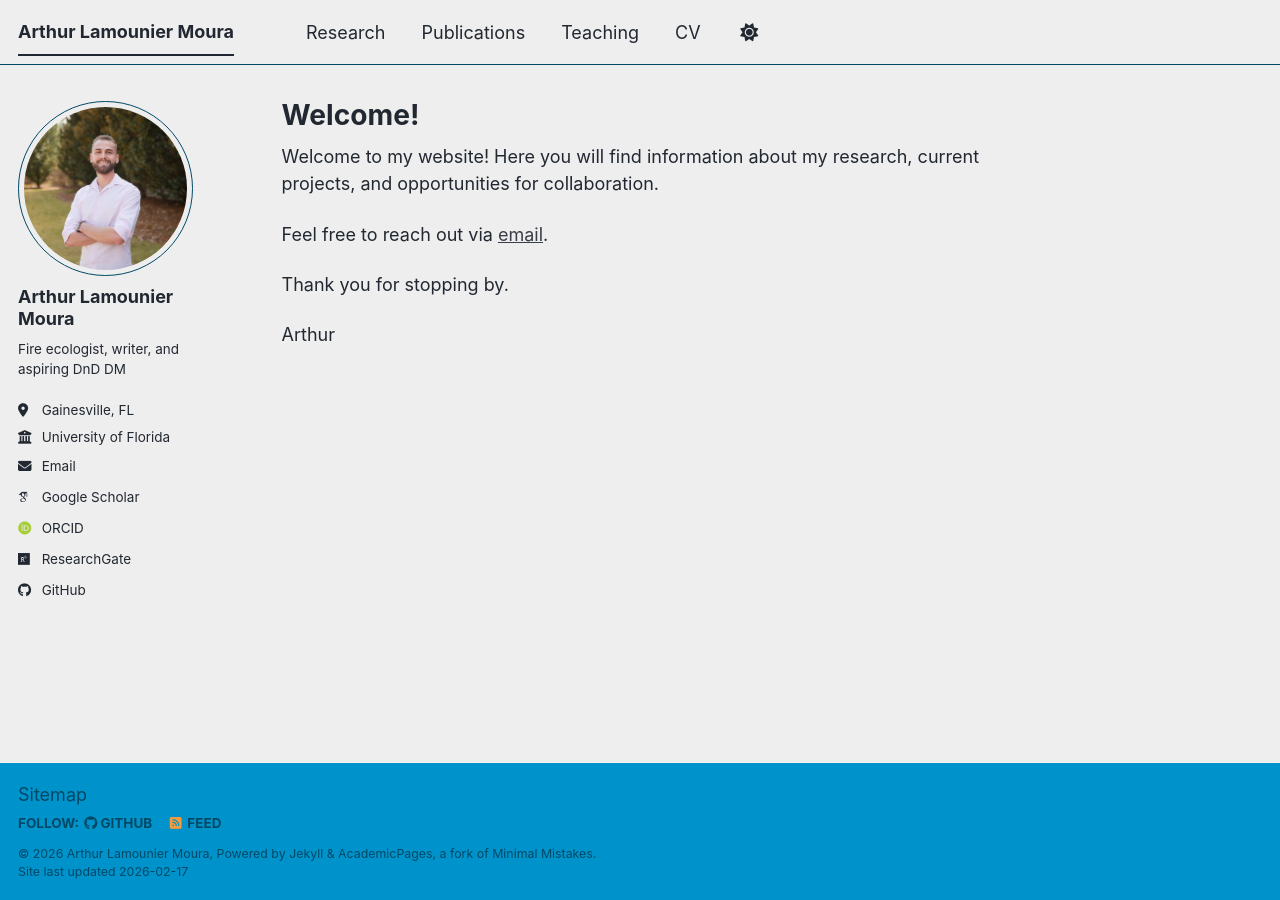
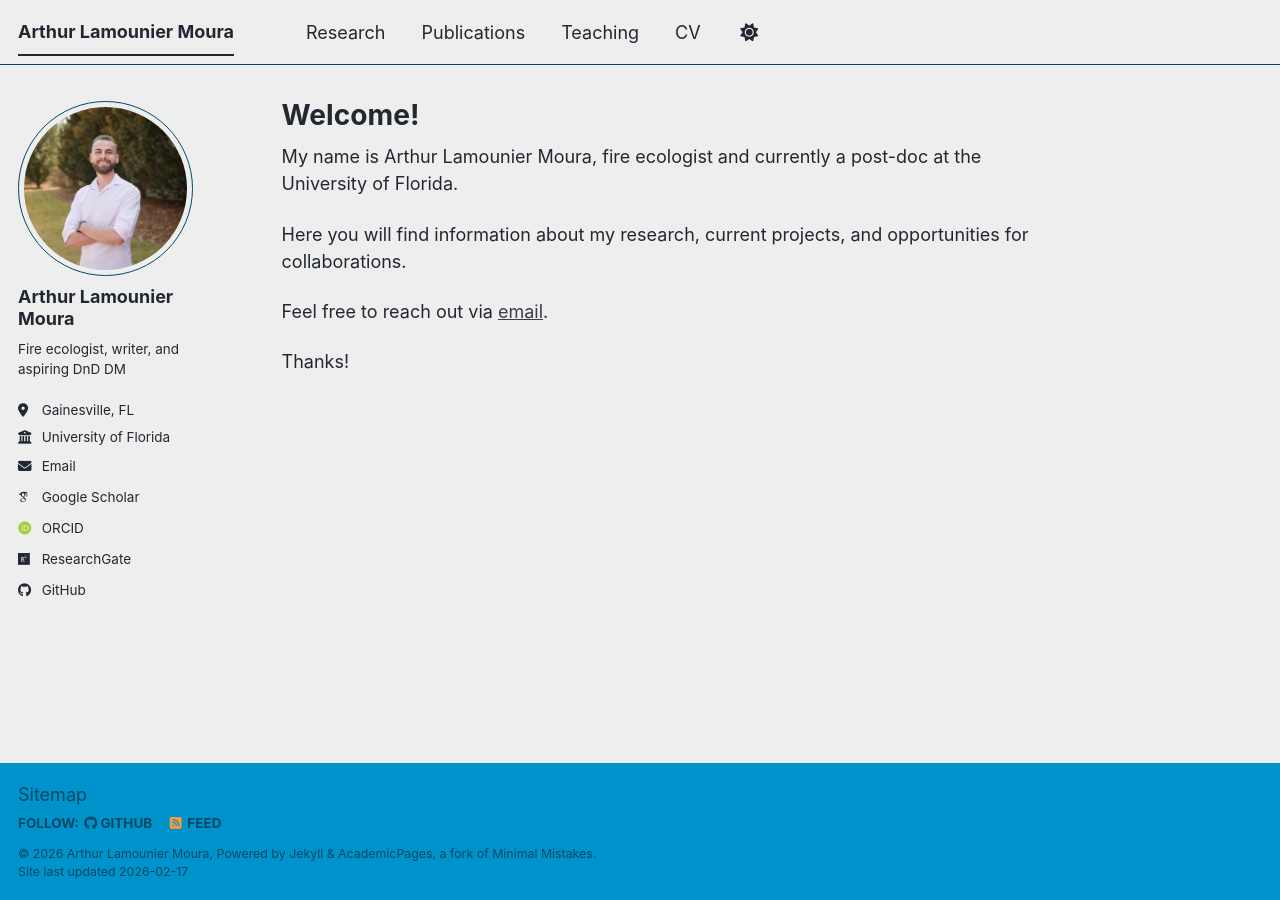
Before and after one commit to arthurlamounier/arthurlamounier.github.io, a Jekyll site: the page built from _pages/about.md, in a window 1280 px wide. Built offline with Jekyll 4.4.1, drawn with Linux system fonts in a browser that asks for light colours; some web fonts are replaced; a script bundle is joined from its source files by our own code; library files that are not in the unit come from our copies.

Commit message:
Update about.md

```diff
--- a/_pages/about.md
+++ b/_pages/about.md
@@ -7,10 +7,10 @@ redirect_from:
   - /about.html
 ---
 
-Welcome to my website! Here you will find information about my research, current projects, and opportunities for collaboration.
+My name is Arthur Lamounier Moura, fire ecologist and currently a post-doc at the University of Florida.
+
+Here you will find information about my research, current projects, and opportunities for collaborations.
 
 Feel free to reach out via [email](arthurlamouniermoura@gmail.com).
 
-Thank you for stopping by.
-
-Arthur
+Thanks!
```
